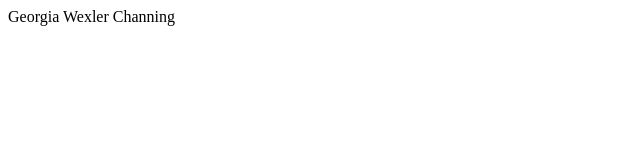
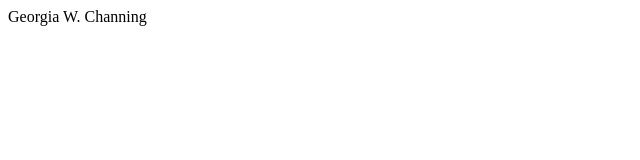
Before and after one commit to georgiachanning/webserver, a plain HTML site: page index.html in a window 1280 px wide. Shown: the full height of the page, 0-640 px from the left. Drawn offline with Linux system fonts and the light colour scheme.

Commit message:
Update index.html

```diff
--- a/index.html
+++ b/index.html
@@ -1,5 +1,5 @@
 <html>
 <body>
-Georgia Wexler Channing
+Georgia W. Channing
 </body>
 </html>
```
